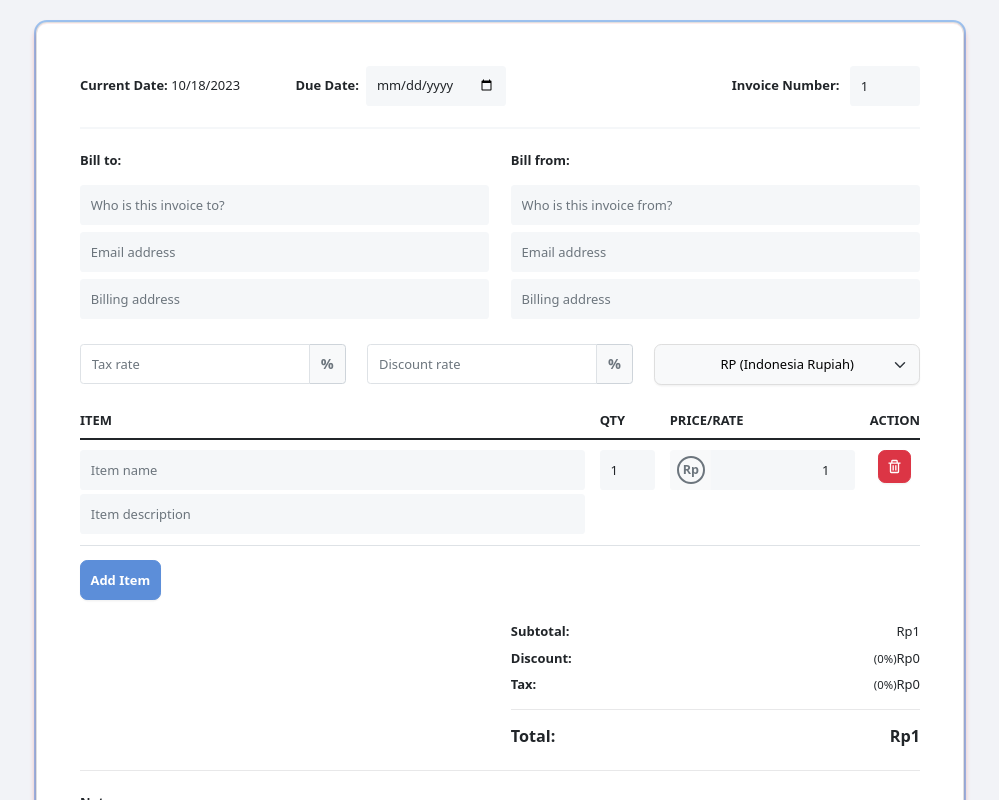
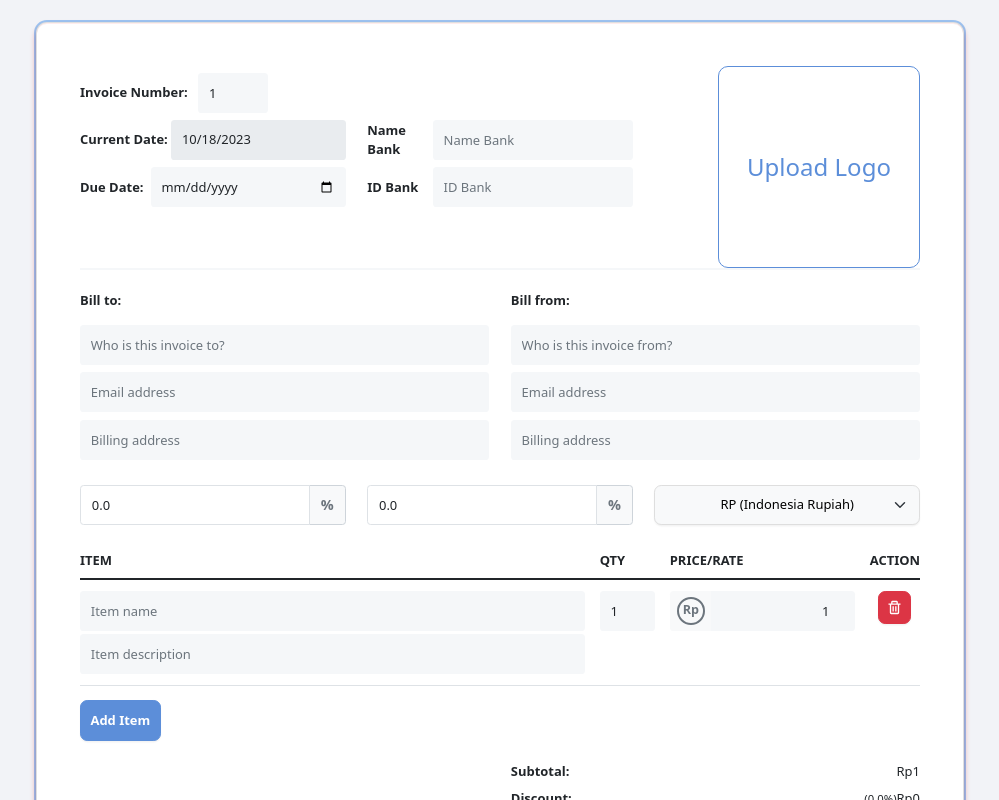
Before and after one commit to hanjarraes/generator-invoice, a React (Create React App) app: page / in a window 1280 px wide. Shown: the top 800 px of the page, without its empty margins (140-1139 px from the left). Built offline with nearby package versions, Linux system fonts and the light colour scheme.

Commit message:
update logic

```diff
--- a/package.json
+++ b/package.json
@@ -40,5 +40,8 @@
       "last 1 firefox version",
       "last 1 safari version"
     ]
+  },
+  "devDependencies": {
+    "react-error-overlay": "^6.0.9"
   }
 }
--- a/src/App.css
+++ b/src/App.css
@@ -119,3 +119,75 @@ hr {
   -ms-user-select: none;
   user-select: none;
 }
+
+.header-modal {
+  display: flex;
+  flex-direction: column;
+  font-weight: 600;
+  padding-left: 20px;
+}
+
+.modal-text-item {
+  display: flex;
+  justify-content: space-between;
+}
+
+.modal-text-item span {
+  font-weight: 700;
+}
+
+.modal-text-info {
+  margin-bottom: 20px;
+}
+
+.modal-text-info span {
+  font-weight: 700;
+}
+
+.modal-text-info div {
+  font-weight: 500;
+}
+
+.modal-signature {
+  font-weight: 500;
+}
+
+.modal-signature span {
+  font-weight: 700;
+  margin-bottom: 5rem;
+}
+
+.uploudImg {
+  border: 1px solid #5c8ed9;
+  width: max-content;
+  border-radius: 10px;
+  font-size: 24px;
+  font-weight: 500;
+  color: #5c8ed9;
+  transition: all 0.5s;
+}
+.uploudImg:hover{
+  background: #5c8ed9;
+  color: #fff;
+  border: 1px solid #fff;
+  transition: all 0.5s;
+}
+
+
+.uploudImg label {
+  padding: 10px 0;
+  cursor: pointer;
+  width: 200px;
+  height: 200px;
+  display: flex;
+  align-items: center;
+  justify-content: center;
+}
+
+.uploudImg img {
+  width: 100%;
+  height: 100%;
+  object-fit: contain;
+  border-radius: 8px;
+  padding: 10px;
+}
--- a/src/components/InvoiceForm.js
+++ b/src/components/InvoiceForm.js
@@ -1,4 +1,5 @@
-import React from 'react';
+/* eslint-disable react-hooks/exhaustive-deps */
+import React, { useState, useEffect } from 'react';
 import 'bootstrap/dist/css/bootstrap.min.css';
 import Row from 'react-bootstrap/Row';
 import Col from 'react-bootstrap/Col';
@@ -9,15 +10,15 @@ import InvoiceItem from './InvoiceItem';
 import InvoiceModal from './InvoiceModal';
 import InputGroup from 'react-bootstrap/InputGroup';
 
-class InvoiceForm extends React.Component {
-  constructor(props) {
-    super(props);
-    this.state = {
+const InvoiceForm = () => {
+  const [mainState, setMainState] = useState({
     isOpen: false,
     currency: 'Rp',
-      currentDate: '',
+    currentDate: new Date().toISOString().slice(0, 10),
     invoiceNumber: 1,
     dateOfIssue: '',
+    nameBank:'',
+    idBank:'',
     billTo: '',
     billToEmail: '',
     billToAddress: '',
@@ -27,13 +28,13 @@ class InvoiceForm extends React.Component {
     notes: '',
     total: '0',
     subTotal: '0',
-      taxRate: '',
-      taxAmmount: '0',
-      discountRate: '',
+    taxRate: '0.0',
+    taxAmount: '0',
+    discountRate: '0.0',
     isSignature: false,
-      discountAmmount: '0'
-    };
-    this.state.items = [
+    discountAmount: '0'
+  });
+  const [items, setItems] = useState([
     {
       id: 1,
       name: '',
@@ -41,123 +42,204 @@ class InvoiceForm extends React.Component {
       price: '1',
       quantity: 1
     }
-    ];
-    this.editField = this.editField.bind(this);
+  ]);
+  const [selectedImage, setSelectedImage] = useState(null);
+
+  const handleImageUpload = (event) => {
+    const file = event.target.files[0];
+    setSelectedImage(URL.createObjectURL(file));
   }
-  componentDidMount(prevProps) {
-    this.handleCalculateTotal()
-  }
-  handleRowDel(items) {
-    var index = this.state.items.indexOf(items);
-    this.state.items.splice(index, 1);
-    this.setState(this.state.items);
+
+  useEffect(() => {
+    handleCalculateTotal();
+  }, [items, mainState.taxRate, mainState.discountRate]);
+
+  const handleRowDel = (item) => {
+    const updatedItems = items.filter(i => i.id !== item.id);
+    setItems(updatedItems);
   };
-  handleIsSignatureChange = () => {
-    this.setState(prevState => ({
-      isSignature: !prevState.isSignature,
+
+  const handleIsSignatureChange = () => {
+    setMainState(prevState => ({
+      ...prevState,
+      isSignature: !prevState.isSignature
     }));
   };
-  handleAddEvent(evt) {
-    var id = this.state.items.length + 1
-    var items = {
+
+  const handleAddEvent = () => {
+    const id = items.length + 1;
+    const newItem = {
       id: id,
       name: '',
       price: '1',
       description: '',
       quantity: 1
-    }
-    this.state.items.push(items);
-    this.setState(this.state.items);
+    };
+    setItems([...items, newItem]);
   }
 
-  handleCalculateTotal() {
-    var items = this.state.items;
-    var subTotal = 0;
+  const handleCalculateTotal = () => {
+    const subTotalValue = items.reduce((acc, item) => {
+      return acc + (parseFloat(item.price) * parseInt(item.quantity));
+    }, 0);
 
-    subTotal = items.reduce((acc, item) => {
-      return acc + (parseFloat(item.price) * parseInt(item.quantity));
-    }, subTotal);
-
-    const subTotalFloat = parseFloat(subTotal);
-    const taxAmountFloat = (subTotalFloat * (this.state.taxRate / 100));
-    const discountAmountFloat = (subTotalFloat * (this.state.discountRate / 100));
+    const subTotalFloat = parseFloat(subTotalValue);
+    const taxAmountFloat = (subTotalFloat * (parseFloat(mainState.taxRate === '' ? '0.0' : mainState.taxRate) / 100));
+    const discountAmountFloat = (subTotalFloat * (parseFloat(mainState.discountRate === '' ? '0.0' : mainState.discountRate) / 100));
     const totalFloat = (subTotalFloat - discountAmountFloat + parseFloat(taxAmountFloat));
 
-    this.setState({
-      subTotal: parseFloat(subTotalFloat).toLocaleString(),
-      taxAmmount: taxAmountFloat,
-      discountAmmount: discountAmountFloat,
-      total: parseFloat(totalFloat).toLocaleString()
-    });
+    console.log(totalFloat, mainState.taxRate, mainState.discountRate, subTotalFloat)
+
+    setMainState(prevState => ({
+      ...prevState,
+      subTotal: subTotalFloat.toLocaleString(),
+      taxAmount: taxAmountFloat,
+      discountAmount: discountAmountFloat.toLocaleString(),
+      total: totalFloat.toLocaleString()
+    }));
   };
 
-  onItemizedItemEdit(evt) {
-    const item = {
-      id: evt.target.id,
-      name: evt.target.name,
-      value: evt.target.value
+  const onItemizedItemEdit = (evt) => {
+    const { id, name, value } = evt.target;
+    const newItems = items.map(item => {
+      if (item.id === parseInt(id)) {
+        return {
+          ...item,
+          [name]: value
         };
-    const items = this.state.items.slice();
-    var newItems = items.map(function (items) {
-      for (var key in items) {
-        if (key === item.name && items.id === parseInt(item.id)) {
-          items[key] = item.value;
       }
-      }
-      return items;
+      return item;
     });
-    this.setState({ items: newItems });
-    this.handleCalculateTotal();
+    setItems(newItems);
+    handleCalculateTotal();
   };
 
-  editField = (event) => {
-    this.setState({
-      [event.target.name]: event.target.value
-    });
-    this.handleCalculateTotal();
+  const editField = (event) => {
+    const { name, value } = event.target;
+    setMainState(prevState => ({
+      ...prevState,
+      [name]: value
+    }));
+    handleCalculateTotal();
   };
 
-  onCurrencyChange = (selectedOption) => {
-    this.setState(selectedOption);
+  const onCurrencyChange = (event) => {
+    setMainState(prevState => ({
+      ...prevState,
+      currency: event.target.value
+    }));
   };
 
-  openModal = (event) => {
-    event.preventDefault()
-    this.handleCalculateTotal()
-    this.setState({ isOpen: true })
+  const openModal = (event) => {
+    event.preventDefault();
+    handleCalculateTotal();
+    setMainState(prevState => ({
+      ...prevState,
+      isOpen: true
+    }));
   };
 
-  closeModal = (event) => this.setState({ isOpen: false });
-
-
-  render() {
-  console.log(this.state.isSignature)
+  const closeModal = () => setMainState(prevState => ({
+    ...prevState,
+    isOpen: false
+  }));
 
   return (
-      <Form onSubmit={this.openModal}>
+    <Form onSubmit={openModal}>
       <Row className='justify-content-center'>
         <Col sm={12} md={8} lg={10}>
           <Card className="p-4 p-xl-5 my-3 my-xl-4 card-invoice">
-              <Row className="mb-2">
-                <Col sm={12} md={6} >
-                  <Row className='align-items-center'>
-                    <Col sm={12} md={6} className='mb-3'>
+            <Row>
+              <Col sm={12} md={8}>
+                <Row>
+                  <Col sm={12}>
+                    <div className='d-flex justify-content-start align-items-center mt-2'>
+                      <span className="fw-bold me-2">Invoice&nbsp;Number:&nbsp;</span>
+                      <Form.Control
+                        type="number"
+                        value={mainState.invoiceNumber}
+                        name="invoiceNumber"
+                        onChange={editField}
+                        min="1"
+                        style={{ maxWidth: '70px' }}
+                        required
+                      />
+                    </div>
+                  </Col>
+                  <Col sm={12} md={6}>
+                    <div className='d-flex justify-content-between align-items-center mt-2'>
                       <span className="fw-bold">Current&nbsp;Date:&nbsp;</span>
-                      <span className="current-date">{new Date().toLocaleDateString()}</span>
+                      <Form.Control
+                        type="date"
+                        value={mainState.currentDate}
+                        name="dateOfIssue"
+                        onChange={editField}
+                        style={{ maxWidth: '200px' }}
+                        readOnly
+                        required
+                      />
+                    </div>
+                    <div className='d-flex justify-content-between align-items-center mt-2'>
+                      <span className="fw-bold me-2">Due&nbsp;Date:</span>
+                      <Form.Control
+                        type="date"
+                        value={mainState.dateOfIssue}
+                        name="dateOfIssue"
+                        onChange={editField}
+                        style={{ maxWidth: '200px' }}
+                        required
+                      />
+                    </div>
                   </Col>
-                    <Col sm={12} md={6} className="d-flex align-items-center mb-3">
-                      <span className="fw-bold d-block me-2">Due&nbsp;Date:</span>
-                      <Form.Control type="date" value={this.state.dateOfIssue} name={"dateOfIssue"} onChange={(event) => this.editField(event)} style={{
-                        maxWidth: '150px'
-                      }} required="required" />
+                  <Col sm={12} md={6}>
+                    <div className='d-flex justify-content-between align-items-center mt-2'>
+                      <span className="fw-bold">Name Bank</span>
+                      <Form.Control
+                        placeholder={"Name Bank"}
+                        value={mainState.nameBank}
+                        type="text"
+                        name="nameBank"
+                        style={{ maxWidth: '200px' }}
+                        onChange={editField}
+                        autoComplete="nameBank"
+                        required
+                      />
+                    </div>
+                    <div className='d-flex justify-content-between align-items-center mt-2'>
+                      <span className="fw-bold">ID Bank</span>
+                      <Form.Control
+                        placeholder={"ID Bank"}
+                        value={mainState.idBank}
+                        type="text"
+                        name="idBank"
+                        style={{ maxWidth: '200px' }}
+                        onChange={editField}
+                        autoComplete="idBank"
+                        required
+                      />
+                    </div>
                   </Col>
                 </Row>
               </Col>
-                <Col sm={12} md={6} className="d-flex align-items-center justify-content-md-end mb-3">
-                  <span className="fw-bold me-2">Invoice&nbsp;Number:&nbsp;</span>
-                  <Form.Control type="number" value={this.state.invoiceNumber} name={"invoiceNumber"} onChange={(event) => this.editField(event)} min="1" style={{
-                    maxWidth: '70px'
-                  }} required="required" />
+              <Col sm={12} md={4} className='d-flex justify-content-end'>
+                <div className="uploudImg">
+                  <label htmlFor="gambar" >
+                    {selectedImage ?
+                      <img
+                        src={selectedImage ? selectedImage : 'path_to_default_image'}
+                        alt='logo'
+                      />
+                      : 'Upload Logo'}
+                  </label>
+                  <input
+                    type="file"
+                    id="gambar"
+                    name="gambar"
+                    accept="image/*"
+                    onChange={handleImageUpload}
+                    style={{ display: 'none' }}
+                  />
+                </div>
               </Col>
             </Row>
             <div className="horizontal-line mb-4" />
@@ -166,36 +248,69 @@ class InvoiceForm extends React.Component {
                 <Form.Label className="fw-bold">Bill to:</Form.Label>
                 <Form.Control
                   placeholder={"Who is this invoice to?"}
-                    rows={3} value={this.state.billTo}
-                    type="text" name="billTo"
+                  rows={3}
+                  value={mainState.billTo}
+                  type="text"
+                  name="billTo"
                   className="my-2"
-                    onChange={(event) => this.editField(event)}
+                  onChange={editField}
                   autoComplete="name"
-                    required="required" />
+                  required
+                />
                 <Form.Control
                   placeholder={"Email address"}
-                    value={this.state.billToEmail}
+                  value={mainState.billToEmail}
                   type="email"
                   name="billToEmail"
                   className="my-2"
-                    onChange={(event) => this.editField(event)}
+                  onChange={editField}
                   autoComplete="email"
-                    required="required" />
+                  required
+                />
                 <Form.Control
                   placeholder={"Billing address"}
-                    value={this.state.billToAddress}
+                  value={mainState.billToAddress}
                   type="text"
                   name="billToAddress"
                   className="my-2"
                   autoComplete="address"
-                    onChange={(event) => this.editField(event)}
-                    required="required" />
+                  onChange={editField}
+                  required
+                />
               </Col>
               <Col>
                 <Form.Label className="fw-bold">Bill from:</Form.Label>
-                  <Form.Control placeholder={"Who is this invoice from?"} rows={3} value={this.state.billFrom} type="text" name="billFrom" className="my-2" onChange={(event) => this.editField(event)} autoComplete="name" required="required" />
-                  <Form.Control placeholder={"Email address"} value={this.state.billFromEmail} type="email" name="billFromEmail" className="my-2" onChange={(event) => this.editField(event)} autoComplete="email" required="required" />
-                  <Form.Control placeholder={"Billing address"} value={this.state.billFromAddress} type="text" name="billFromAddress" className="my-2" autoComplete="address" onChange={(event) => this.editField(event)} required="required" />
+                <Form.Control
+                  placeholder={"Who is this invoice from?"}
+                  rows={3}
+                  value={mainState.billFrom}
+                  type="text"
+                  name="billFrom"
+                  className="my-2"
+                  onChange={editField}
+                  autoComplete="name"
+                  required
+                />
+                <Form.Control
+                  placeholder={"Email address"}
+                  value={mainState.billFromEmail}
+                  type="email"
+                  name="billFromEmail"
+                  className="my-2"
+                  onChange={editField}
+                  autoComplete="email"
+                  required
+                />
+                <Form.Control
+                  placeholder={"Billing address"}
+                  value={mainState.billFromAddress}
+                  type="text"
+                  name="billFromAddress"
+                  className="my-2"
+                  autoComplete="address"
+                  onChange={editField}
+                  required
+                />
               </Col>
             </Row>
             <Row>
@@ -209,8 +324,8 @@ class InvoiceForm extends React.Component {
                       min="0"
                       step="0.01"
                       max="100"
-                        value={this.state.taxRate}
-                        onChange={(event) => this.editField(event)}
+                      value={mainState.taxRate}
+                      onChange={editField}
                       className="bg-white border"
                     />
                     <InputGroup.Text className="bg-light fw-bold text-secondary small">
@@ -229,8 +344,8 @@ class InvoiceForm extends React.Component {
                       min="0"
                       step="0.01"
                       max="100"
-                        value={this.state.discountRate}
-                        onChange={(event) => this.editField(event)}
+                      value={mainState.discountRate}
+                      onChange={editField}
                       className="bg-white border"
                     />
                     <InputGroup.Text className="bg-light fw-bold text-secondary small">
@@ -241,7 +356,11 @@ class InvoiceForm extends React.Component {
               </Col>
               <Col md={4}>
                 <Form.Group className="mb-3">
-                    <Form.Select onChange={event => this.onCurrencyChange({ currency: event.target.value })} className="btn btn-light my-1" aria-label="Change Currency">
+                  <Form.Select
+                    onChange={event => onCurrencyChange({ currency: event.target.value })}
+                    className="btn btn-light my-1"
+                    aria-label="Change Currency"
+                  >
                     <option value="Rp">RP (Indonesia Rupiah)</option>
                     <option value="$">USD (United States Dollar)</option>
                     <option value="£">GBP (British Pound Sterling)</option>
@@ -257,42 +376,40 @@ class InvoiceForm extends React.Component {
             </Row>
 
             <InvoiceItem
-                onItemizedItemEdit={this.onItemizedItemEdit.bind(this)}
-                onRowAdd={this.handleAddEvent.bind(this)}
-                onRowDel={this.handleRowDel.bind(this)}
-                currency={this.state.currency}
-                items={this.state.items} />
+              onItemizedItemEdit={onItemizedItemEdit}
+              onRowAdd={handleAddEvent}
+              onRowDel={handleRowDel}
+              currency={mainState.currency}
+              items={items} />
             <Row className="mt-4 justify-content-end">
               <Col lg={6}>
                 <div className="d-flex flex-row align-items-start justify-content-between">
                   <span className="fw-bold">Subtotal:
                   </span>
-                    <span>{this.state.currency}
-                      {this.state.subTotal}</span>
+                  <span>{mainState.currency}
+                    {mainState.subTotal}</span>
                 </div>
                 <div className="d-flex flex-row align-items-start justify-content-between mt-2">
                   <span className="fw-bold">Discount:</span>
                   <span>
-                      <span className="small ">({this.state.discountRate || 0}%)</span>
-                      {this.state.currency}
-                      {this.state.discountAmmount || 0}</span>
+                    <span className="small ">({mainState.discountRate || 0}%)</span>
+                    {mainState.currency}
+                    {mainState.discountAmount || 0}</span>
                 </div>
                 <div className="d-flex flex-row align-items-start justify-content-between mt-2">
                   <span className="fw-bold">Tax:
                   </span>
                   <span>
-                      <span className="small ">({this.state.taxRate || 0}%)</span>
-                      {this.state.currency}
-                      {this.state.taxAmmount || 0}</span>
+                    <span className="small ">({mainState.taxRate || 0}%)</span>
+                    {mainState.currency}
+                    {mainState.taxAmount || 0}</span>
                 </div>
                 <hr />
-                  <div className="d-flex flex-row align-items-start justify-content-between" style={{
-                    fontSize: '1.125rem'
-                  }}>
+                <div className="d-flex flex-row align-items-start justify-content-between" style={{ fontSize: '1.125rem' }}>
                   <span className="fw-bold">Total:
                   </span>
-                    <span className="fw-bold">{this.state.currency}
-                      {this.state.total || 0}</span>
+                  <span className="fw-bold">{mainState.currency}
+                    {mainState.total || 0}</span>
                 </div>
               </Col>
             </Row>
@@ -302,8 +419,8 @@ class InvoiceForm extends React.Component {
               style={{ height: 100 }}
               placeholder="Thanks for your business!"
               name="notes"
-                value={this.state.notes}
-                onChange={(event) => this.editField(event)}
+              value={mainState.notes}
+              onChange={editField}
               as="textarea"
               className="my-2"
               rows={1} />
@@ -312,8 +429,8 @@ class InvoiceForm extends React.Component {
                 <input
                   className="form-check-input"
                   type="checkbox"
-                    value={this.state.isSignature}
-                    onChange={this.handleIsSignatureChange}
+                  value={mainState.isSignature}
+                  onChange={handleIsSignatureChange}
                   id="flexCheckDefault"
                 />
                 <label className="form-check-label" htmlFor="flexCheckDefault">
@@ -325,20 +442,24 @@ class InvoiceForm extends React.Component {
           </Card>
         </Col>
       </Row>
+
       <InvoiceModal
-          showModal={this.state.isOpen}
-          closeModal={this.closeModal}
-          isSignature={this.state.isSignature}
-          info={this.state}
-          items={this.state.items}
-          currency={this.state.currency}
-          subTotal={this.state.subTotal}
-          taxAmmount={this.state.taxAmmount}
-          discountAmmount={this.state.discountAmmount}
-          total={this.state.total} />
+        Logo={selectedImage}
+        showModal={mainState.isOpen}
+        closeModal={closeModal}
+        isSignature={mainState.isSignature}
+        info={mainState}
+        items={items}
+        currency={mainState.currency}
+        subTotal={mainState.subTotal}
+        taxAmmount={mainState.taxAmount}
+        discountAmmount={mainState.discountAmount}
+        nameBank={mainState.nameBank}
+        idBank={mainState.idBank}
+        total={mainState.total} />
     </Form>
-    )
-  }
-}
+
+  );
+};
 
 export default InvoiceForm;
```
Also changed, not shown: src/components/InvoiceItem.js (+2 -5 lines), src/components/InvoiceModal.js (+25 -17 lines), 1 other file (tests, documents, lock files or other folders). Lines whose indentation alone changed are shown as unchanged.
